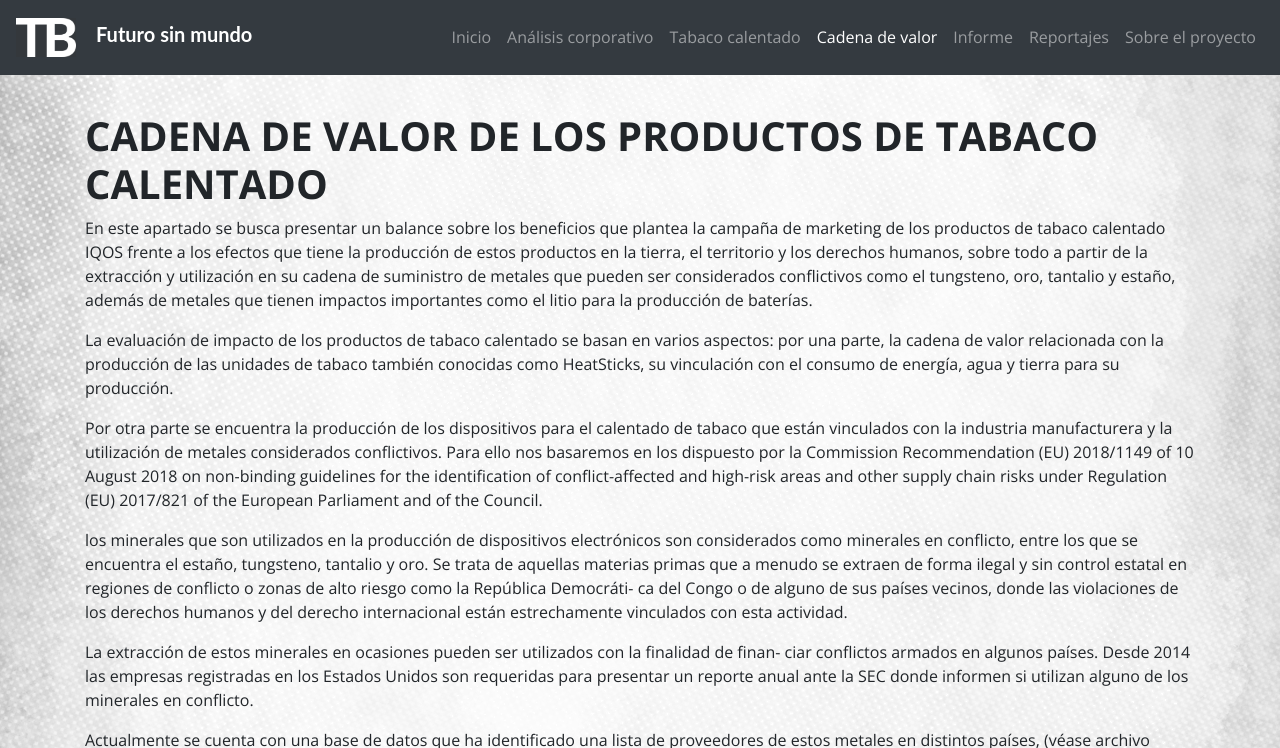
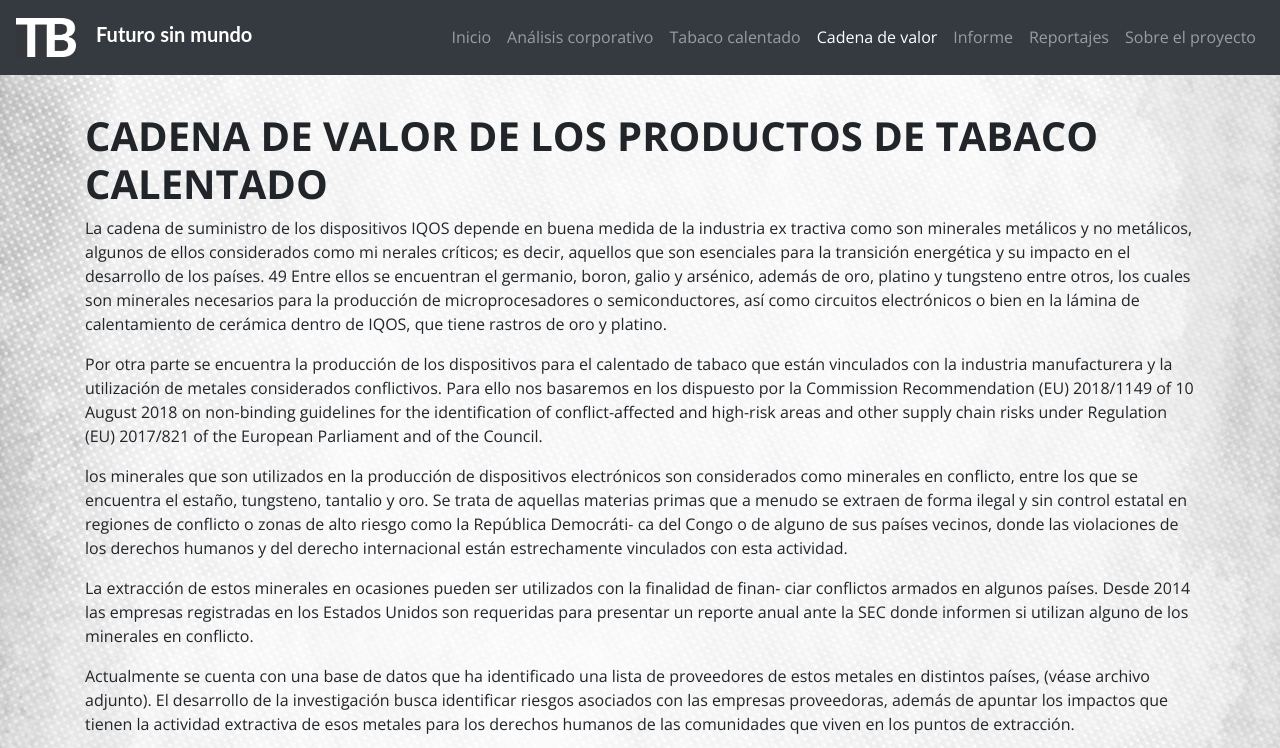
Before and after one commit to ProjectPODER/futurosinmundo, a Jekyll site: the page built from 4-cadenadevalor.md, in a window 1280 px wide and 900 px high, cut to the strip 0-748 px from the top of the window. Built offline with Jekyll 4.4.1, drawn with Linux system fonts in a browser that asks for light colours.

Commit message:
Update 4-cadenadevalor.md

```diff
--- a/4-cadenadevalor.md
+++ b/4-cadenadevalor.md
@@ -6,9 +6,13 @@
 
 # CADENA DE VALOR DE LOS PRODUCTOS DE TABACO CALENTADO
 
-En este apartado se busca presentar un balance sobre los beneficios que plantea la campaña de marketing de los productos de tabaco calentado IQOS frente a los efectos que tiene la producción de estos productos en la tierra, el territorio y los derechos humanos, sobre todo a partir de la extracción y utilización en su cadena de suministro de metales que pueden ser considerados conflictivos como el tungsteno, oro, tantalio y estaño, además de metales que tienen impactos importantes como el litio para la producción de baterías.
-
-La evaluación de impacto de los productos de tabaco calentado se basan en varios aspectos: por una parte, la cadena de valor relacionada con la producción de las unidades de tabaco también conocidas como HeatSticks, su vinculación con el consumo de energía, agua y tierra para su producción.
+La cadena de suministro de los dispositivos IQOS depende en buena medida de la industria ex
+tractiva como son minerales metálicos y no metálicos, algunos de ellos considerados como mi
+nerales críticos; es decir, aquellos que son esenciales para la transición energética y su impacto
+en el desarrollo de los países. 49 Entre ellos se encuentran el germanio, boron, galio y arsénico,
+además de oro, platino y tungsteno entre otros, los cuales son minerales necesarios para la
+producción de microprocesadores o semiconductores, así como circuitos electrónicos o bien
+en la lámina de calentamiento de cerámica dentro de IQOS, que tiene rastros de oro y platino.
 
 Por otra parte se encuentra la producción de los dispositivos para el calentado de tabaco que están vinculados con la industria manufacturera y la utilización de metales considerados conflictivos. Para ello nos basaremos en los dispuesto por la Commission Recommendation (EU) 2018/1149 of 10 August 2018 on non-binding guidelines for the identification of conflict-affected and high-risk areas and other supply chain risks under Regulation (EU) 2017/821 of the European Parliament and of the Council.
 
```
